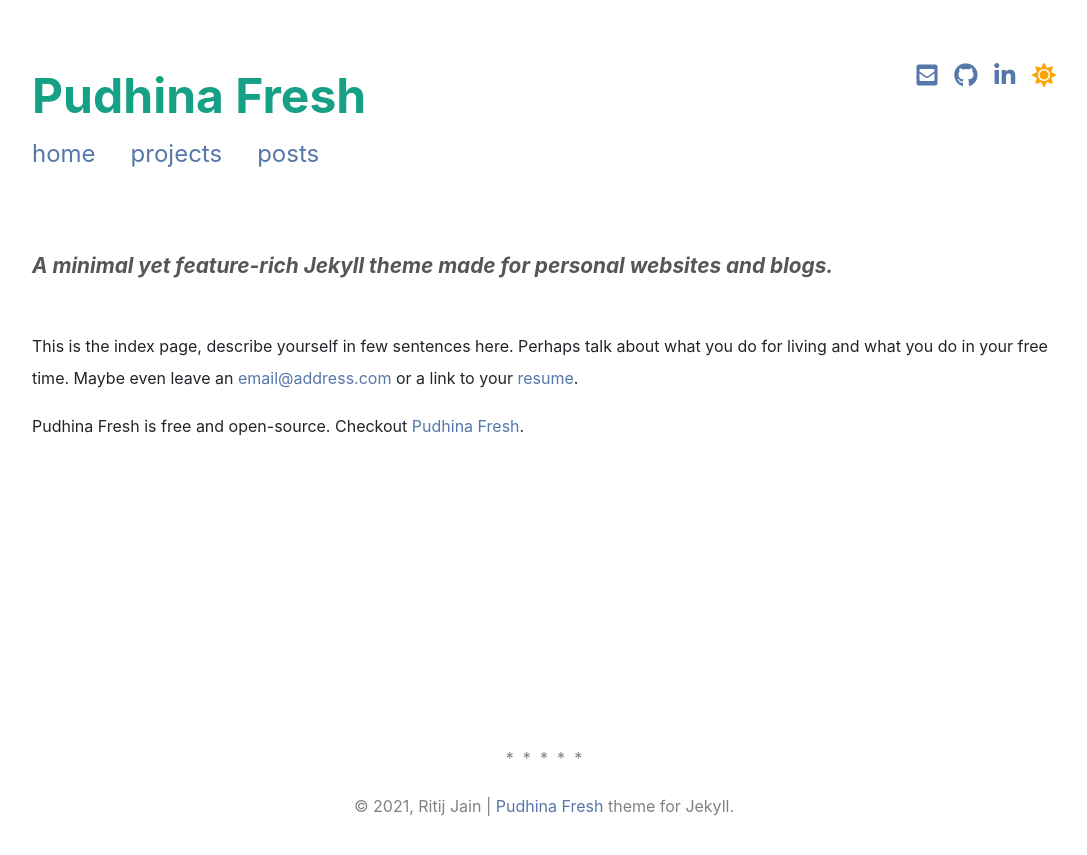
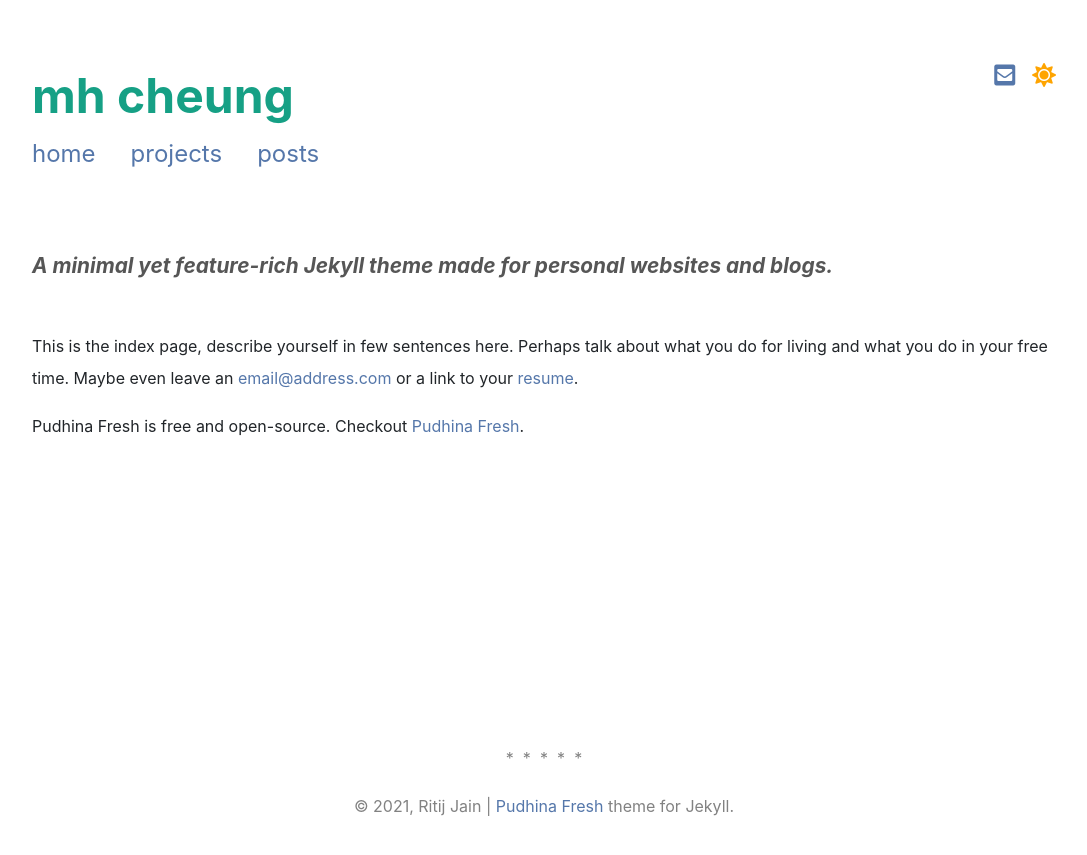
Before and after one commit to mh-cheung/portfolio, a Jekyll site: the page built from index.md, in a window 1280 px wide. Shown: the top 855 px of the page, without its empty margins (96-1183 px from the left). Built offline with Jekyll 4.4.1, drawn with Linux system fonts in a browser that asks for light colours; nearby versions of some CDN libraries; a style sheet for code colours, icons or effects is not loaded.

Commit message:
Update _config.yml

```diff
--- a/_config.yml
+++ b/_config.yml
@@ -1,15 +1,15 @@
-title: Pudhina Fresh # Shown in header on pages with full_logo: true
-short_logo: PF. # Shown in header on all pages by default unless full_logo: true is set
+title: mh cheung # Shown in header on pages with full_logo: true
+short_logo: mhc # Shown in header on all pages by default unless full_logo: true is set
 description: > # The description for your site
-  A minimal yet feature-rich Jekyll theme made for personal websites and blogs.
-url: "https://ritijjain.github.io/pudhina-fresh" # Site base URL
+  writer, queer, eclectician. "this is, of course, speculation."
+url: "https://mh-cheung.github.io/portfolio" # Site base URL
 
 author:
-  name: Ritij Jain
-  github: ritijjain/pudhina-fresh # GitHub username, used for GitHub icon on the top right
-  linkedin: ritijjain # Your LinkedIn profile url name, used for LinkedIn icon on the top right
-  email: example@example.com # Used for email icon on the top right
-  homepage: https://ritijjain.com # This links to your name in post meta
+  name: mhc
+  github: # GitHub username, used for GitHub icon on the top right
+  linkedin: # Your LinkedIn profile url name, used for LinkedIn icon on the top right
+  email: mhchau0@gmail.com # Used for email icon on the top right
+  homepage: # This links to your name in post meta
   twitter: # Twitter username, used for Twitter Card Analytics
 
 disqus_name: # Setting this will turn on Disqus comments
```
